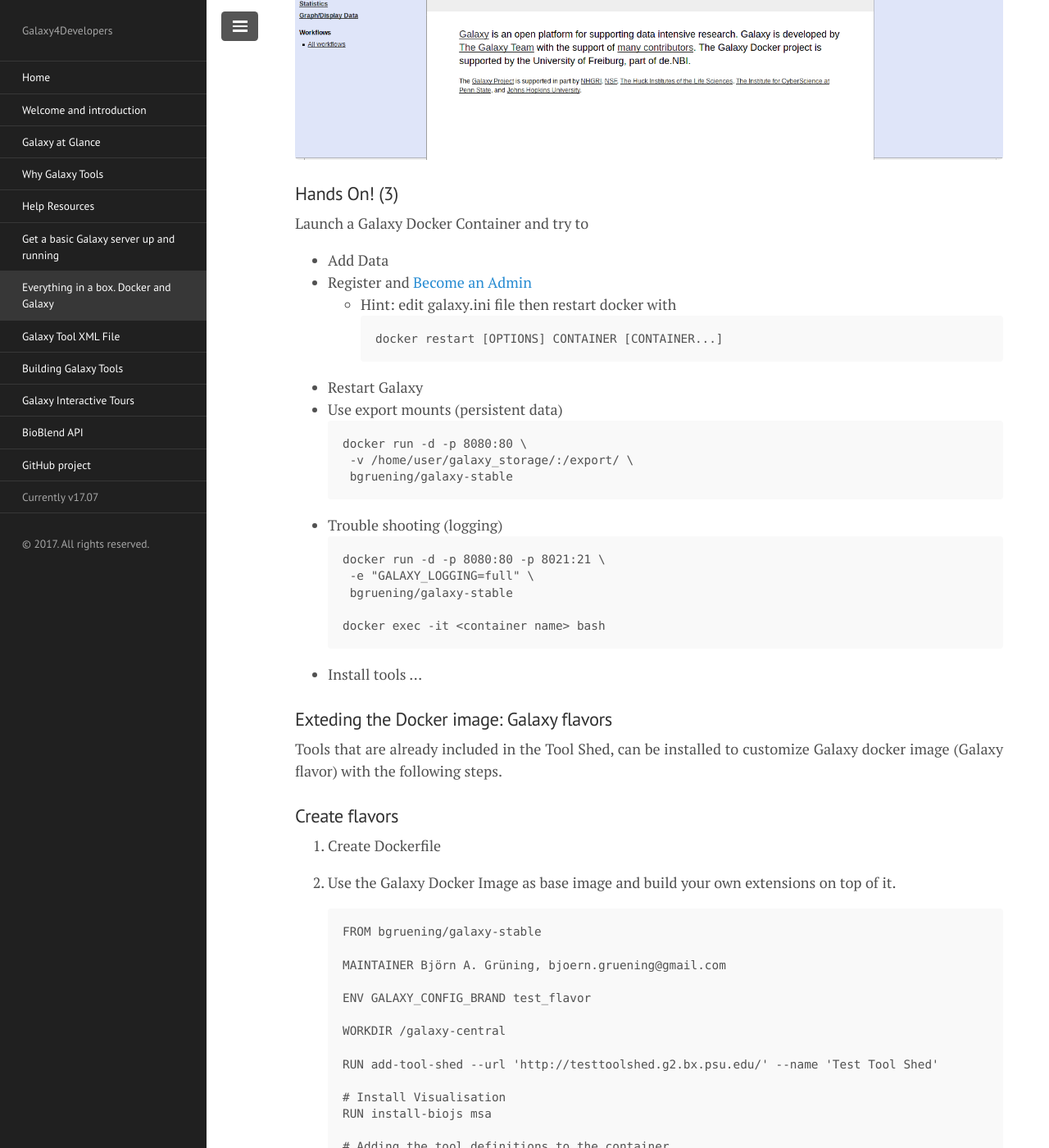
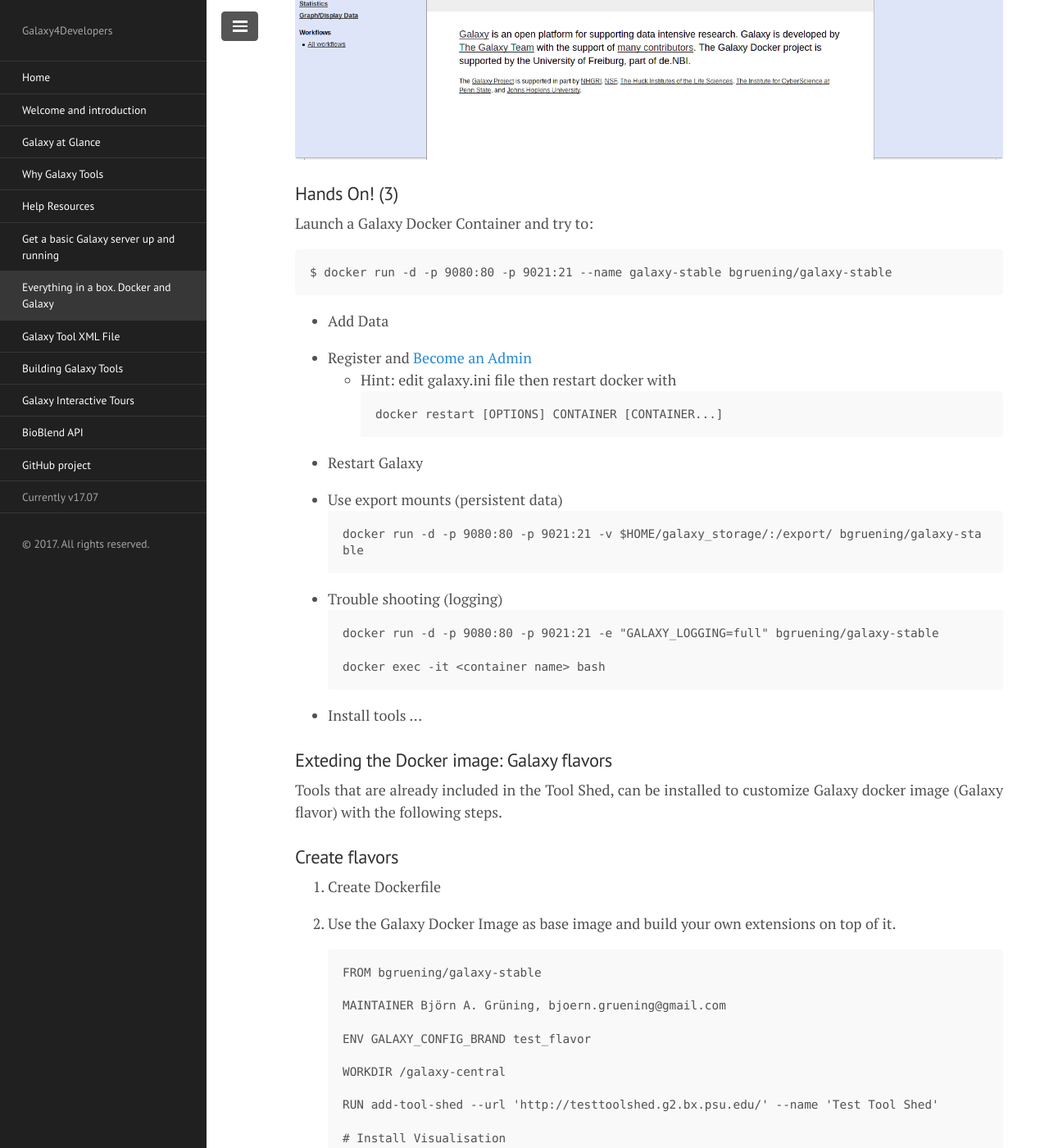
Before and after one commit to crs4/Galaxy4Developers, a Jekyll site: the page built from lectures/06.docker_and_galaxy.md, in a window 1280 px wide and 1400 px high, scrolled down 12441 px. Shown: the whole window at 82% size. Built offline with Jekyll 4.4.1, drawn with Linux system fonts in a browser that asks for light colours; nearby versions of some CDN libraries; some of the changed text lies outside the part shown.

Commit message:
fix galaxy port to 9080

````diff
--- a/lectures/06.docker_and_galaxy.md
+++ b/lectures/06.docker_and_galaxy.md
@@ -338,27 +338,28 @@ root@4db632cef579:/galaxy-central#
 
 ### Hands On! (3)
 
-Launch a Galaxy Docker Container and try to
+Launch a Galaxy Docker Container and try to:
+```
+$ docker run -d -p 9080:80 -p 9021:21 --name galaxy-stable bgruening/galaxy-stable
+```
 
 - Add Data
+
 - Register and [Become an Admin](http://bgruening.github.io/docker-galaxy-stable/users-passwords.html)
   - Hint: edit galaxy.ini file then restart docker with
     ```
     docker restart [OPTIONS] CONTAINER [CONTAINER...]
     ```
 - Restart Galaxy
+
 - Use export mounts (persistent data)
   ```
-  docker run -d -p 8080:80 \
-   -v /home/user/galaxy_storage/:/export/ \
-   bgruening/galaxy-stable
+  docker run -d -p 9080:80 -p 9021:21 -v $HOME/galaxy_storage/:/export/ bgruening/galaxy-stable
   ```
 
 - Trouble shooting (logging)
   ```
-  docker run -d -p 8080:80 -p 8021:21 \
-   -e "GALAXY_LOGGING=full" \
-   bgruening/galaxy-stable
+  docker run -d -p 9080:80 -p 9021:21 -e "GALAXY_LOGGING=full" bgruening/galaxy-stable
 
   docker exec -it <container name> bash
   ```
````
Also changed, not shown: other parts of lectures/06.docker_and_galaxy.md (+1 -1 lines).
